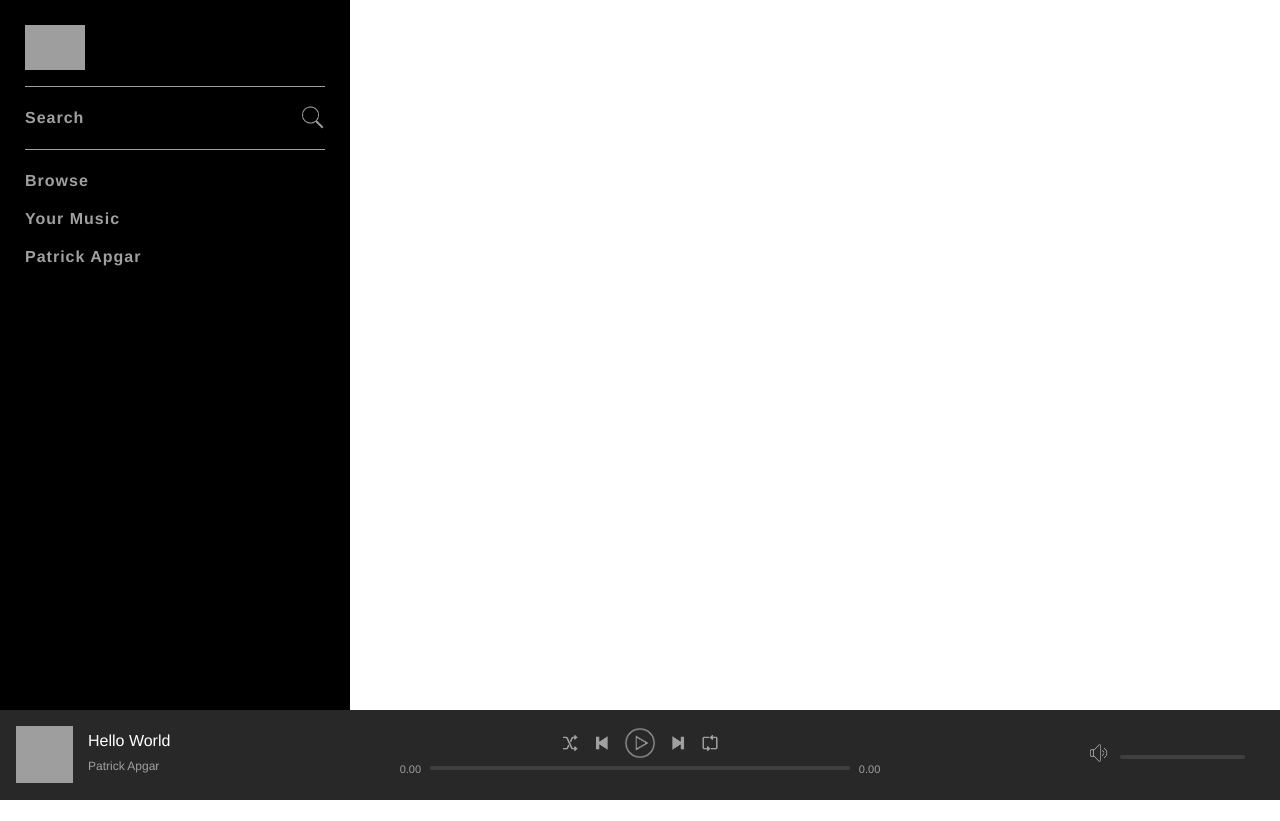
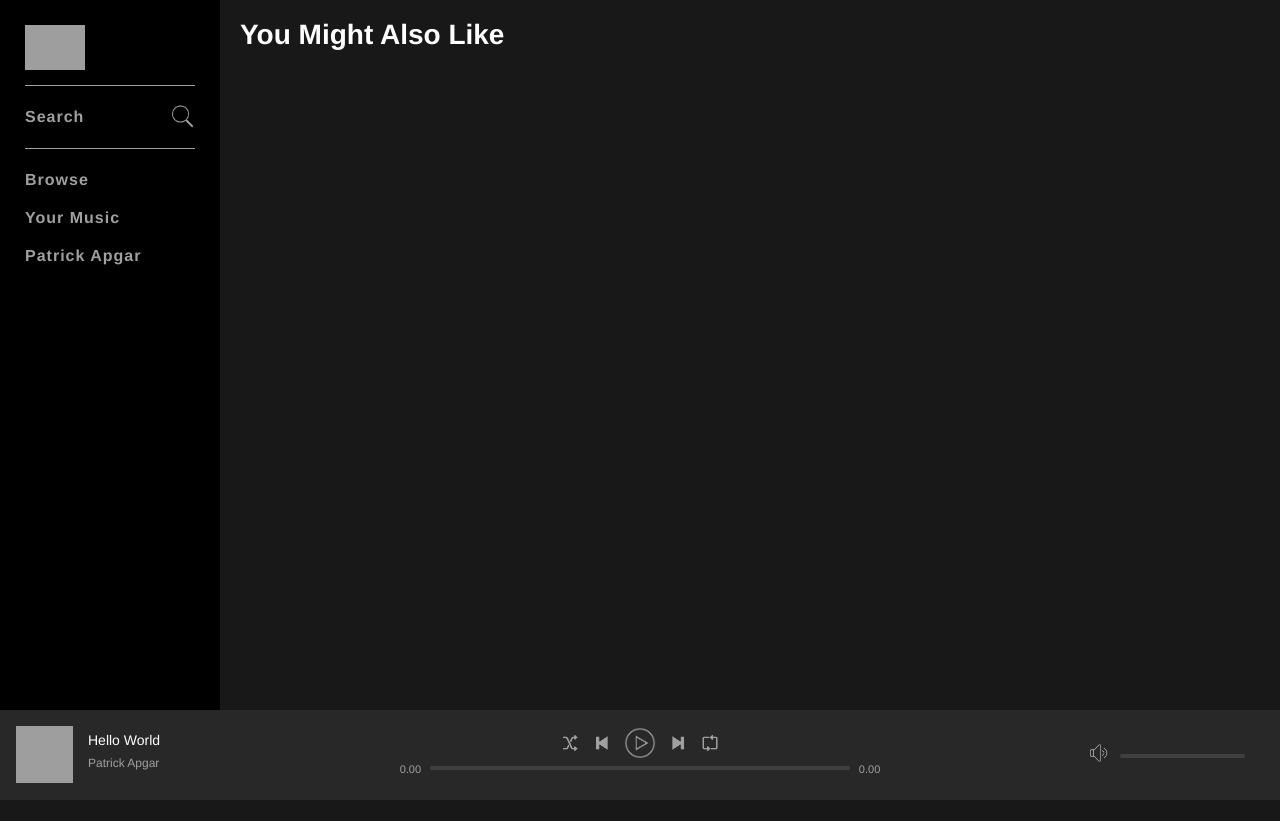
Before and after one commit to patricklapgar/MStream, a PHP site: page / in a window 1280 px wide. After the commit the page ends 800 px from the top, so only its background shows below. Run offline with PHP 8.4, Linux system fonts and the light colour scheme; the visitor is signed in with stand-in values (Sample User, id 1); grey boxes are pictures that could not be loaded.

Commit message:
Add files via upload
Implemented more changes to the 'mainViewContainer', 'topContainer', and 'navBarContainer' divs.

```diff
--- a/assets/css/style.css
+++ b/assets/css/style.css
@@ -7,6 +7,12 @@ html, body {
 * {
     font-family: "Helvetica Neue", "Helvetica", "Arial", "sans-serif";
     color: #fff;
+}
+
+body {
+    background-color: #181818;
+    font-size: 14px;
+    min-width: 720px;
 }
 
 #nowPlayingBarContainer {
@@ -82,11 +88,22 @@ html, body {
 
 #navBarContainer {
     background-color: #000;
-    width: 350px;
+    width: 220px;
     height: 100vh;
     position: fixed;
     top: 0;
     left: 0;
+}
+
+#mainViewContainer {
+    margin-left: 220px;
+    padding-bottom: 90px;
+    width: calc(100% - 220px);
+    /* border: solid red 2px; */
+}
+
+#mainContent {
+    padding: 0 20px;
 }
 
 .playerControls .buttons {
```
